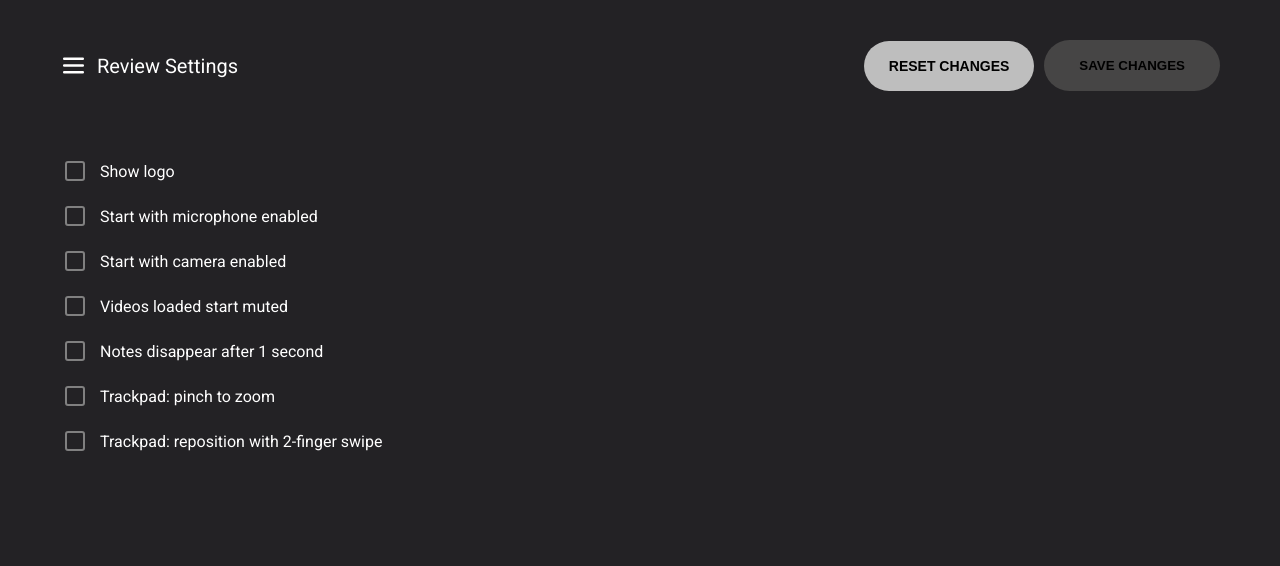
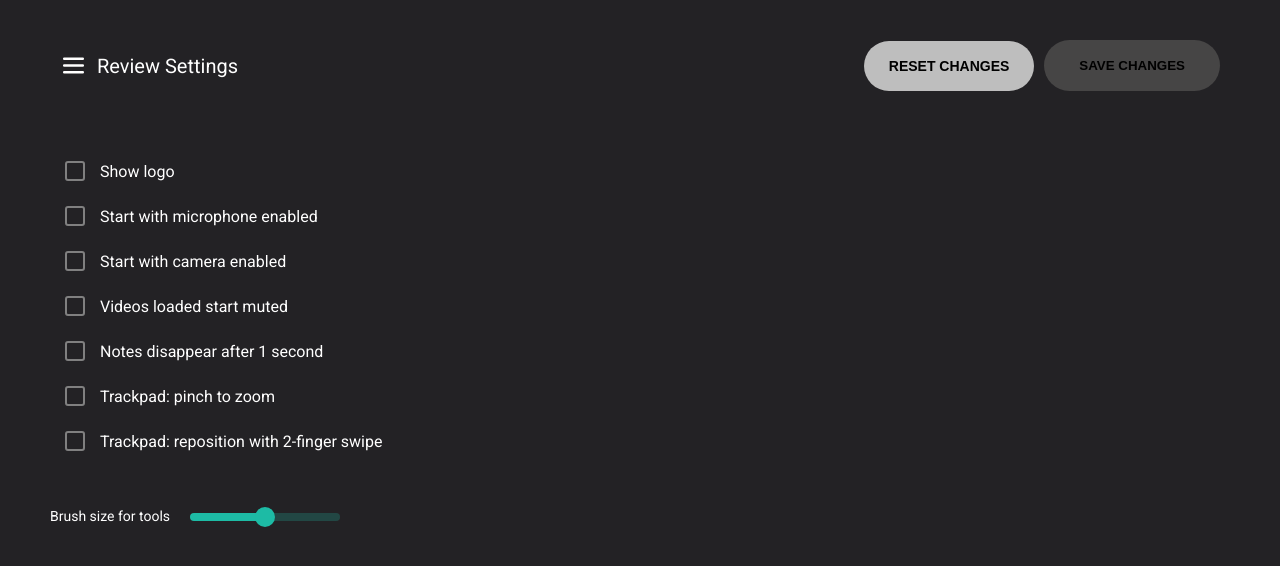
Before and after one commit to iagoPinheiro1401/pactto_challenge, a Next.js app: page /reviewSettings in a window 1280 px wide. Shown: the top 566 px of the page. Built offline with nearby package versions, Linux system fonts and the light colour scheme.

Commit message:
create RangeInput

```diff
--- /dev/null
+++ b/src/components/input/RangeInput.jsx
@@ -0,0 +1,101 @@
+import React, { useState } from 'react'
+import styled from 'styled-components'
+
+const SliderContainer = styled.div`
+  position: relative;
+  width: 150px;
+  padding: 5px 0;
+`
+
+const StyledRangeInput = styled.input.attrs({ type: 'range' })`
+  -webkit-appearance: none;
+  width: 100%;
+  background: transparent;
+
+  &::-webkit-slider-runnable-track {
+    width: 100%;
+    height: 8px;
+    background: linear-gradient(
+      to right,
+      #1DBBA5 ${(props) => ((props.value - props.min) / (props.max - props.min)) * 100}%,
+      #224744 ${(props) => ((props.value - props.min) / (props.max - props.min)) * 100}%
+    );
+    border-radius: 5px;
+  }
+
+  &::-webkit-slider-thumb {
+    -webkit-appearance: none;
+    height: 20px;
+    width: 20px;
+    border-radius: 50%;
+    background: #1DBBA5;
+    cursor: pointer;
+    margin-top: -6px;
+  }
+
+  &::-moz-range-track {
+    width: 100%;
+    height: 8px;
+    background: linear-gradient(
+      to right,
+      #1DBBA5 ${(props) => ((props.value - props.min) / (props.max - props.min)) * 100}%,
+      #ddd ${(props) => ((props.value - props.min) / (props.max - props.min)) * 100}%
+    );
+    border-radius: 5px;
+  }
+
+  &::-moz-range-thumb {
+    height: 20px;
+    width: 20px;
+    border-radius: 50%;
+    background: #1DBBA5;
+    cursor: pointer;
+  }
+`
+
+const ValueLabel = styled.div`
+  position: absolute;
+  left: ${(props) => ((props.value - props.min) / (props.max - props.min)) * 100}%;
+  transform: translateX(-50%);
+  top: -30px;
+  background: #1DBBA5;
+  padding: 4px 8px;
+  border-radius: 4px;
+  color: white;
+  font-size: 14px;
+  white-space: nowrap;
+  display: ${(props) => (props.isVisible ? 'block' : 'none')};
+`
+
+export default function RangeInput() {
+  const min = 1
+  const max = 7
+  const [value, setValue] = useState((min + max) / 2)
+  const [isLabelVisible, setIsLabelVisible] = useState(false)
+
+  const handleChange = (event) => {
+    setValue(Number(event.target.value))
+  }
+
+  const handleMouseEnter = () => {
+    setIsLabelVisible(true)
+  }
+
+  const handleMouseLeave = () => {
+    setIsLabelVisible(false)
+  }
+
+  return (
+    <SliderContainer onMouseEnter={handleMouseEnter} onMouseLeave={handleMouseLeave}>
+      <ValueLabel value={value} min={min} max={max} isVisible={isLabelVisible}>
+        {value}
+      </ValueLabel>
+      <StyledRangeInput
+        value={value}
+        onChange={handleChange}
+        min={min}
+        max={max}
+      />
+    </SliderContainer>
+  )
+}
--- a/src/pages/reviewSettings.jsx
+++ b/src/pages/reviewSettings.jsx
@@ -2,8 +2,10 @@ import styled from "styled-components"
 import { Check, List } from "@phosphor-icons/react"
 
 import TextBig from "@/components/tipography/textBig/TextBig"
+import TextMedium from "@/components/tipography/textMedium/TextMedium"
 import ResetButton from "@/components/buttons/changesButtons/ResetButton"
 import Checkbox from "@/components/input/Checkbox"
+import RangeInput from "@/components/input/RangeInput"
 
 import { useMenu } from "@/hooks/useMenu"
 
@@ -55,6 +57,13 @@ const CheckboxContainer = styled.div`
     margin: 30px 0 0 35px;
 `
 
+const RangeInputContainer = styled.div`
+    display: flex;
+    align-items: center;
+    gap: 20px;
+    margin: 10px 0 0 20px;
+`
+
 export default function ReviewSettings() {
     const { isMenuOpen, toggleMenu } = useMenu()
 
@@ -79,6 +88,10 @@ export default function ReviewSettings() {
                 <Checkbox label="Trackpad: pinch to zoom"/>
                 <Checkbox label="Trackpad: reposition with 2-finger swipe"/>
             </CheckboxContainer>
+            <RangeInputContainer>
+                <TextMedium color="white">Brush size for tools</TextMedium>
+                <RangeInput />
+            </RangeInputContainer>
         </>
     )
 }
```
